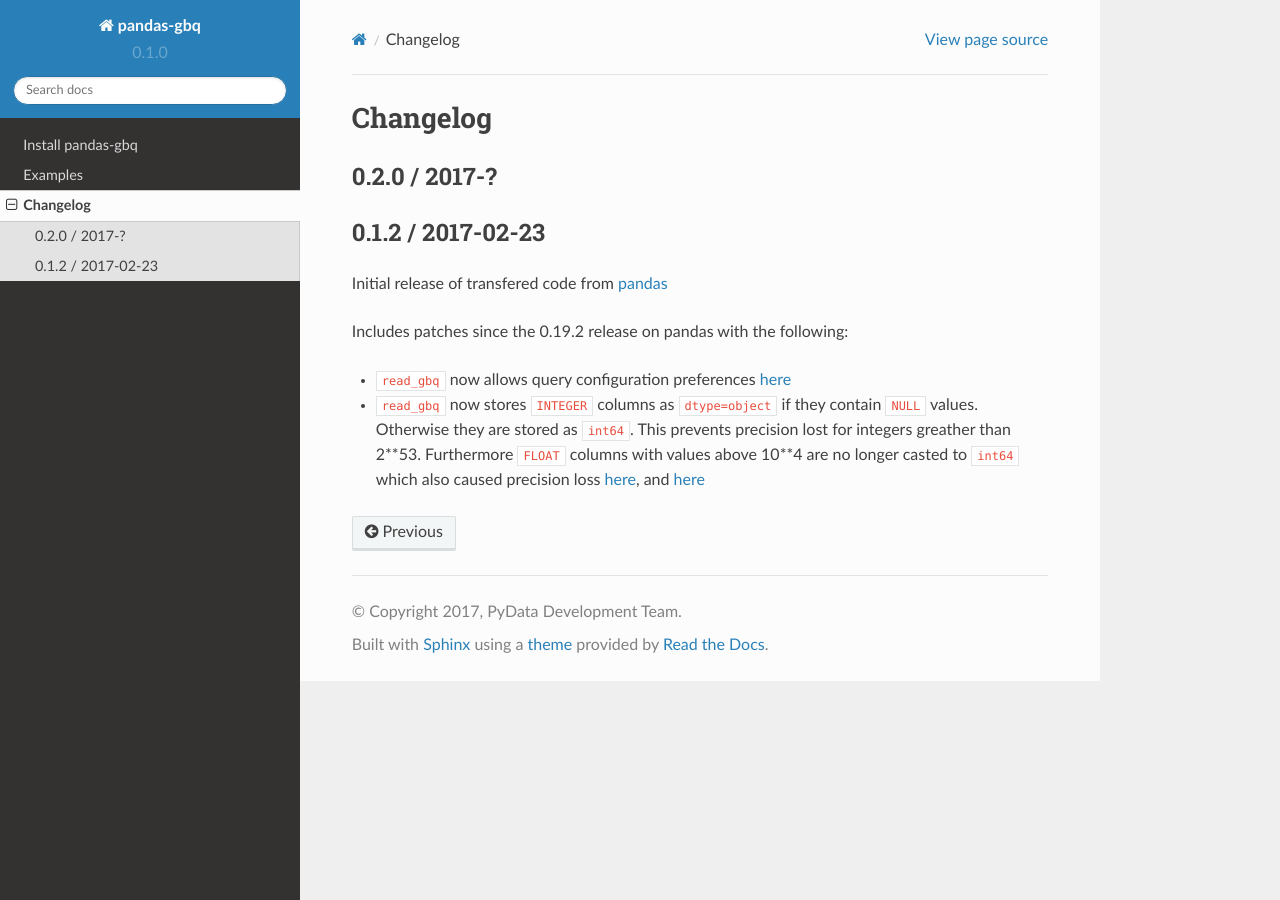
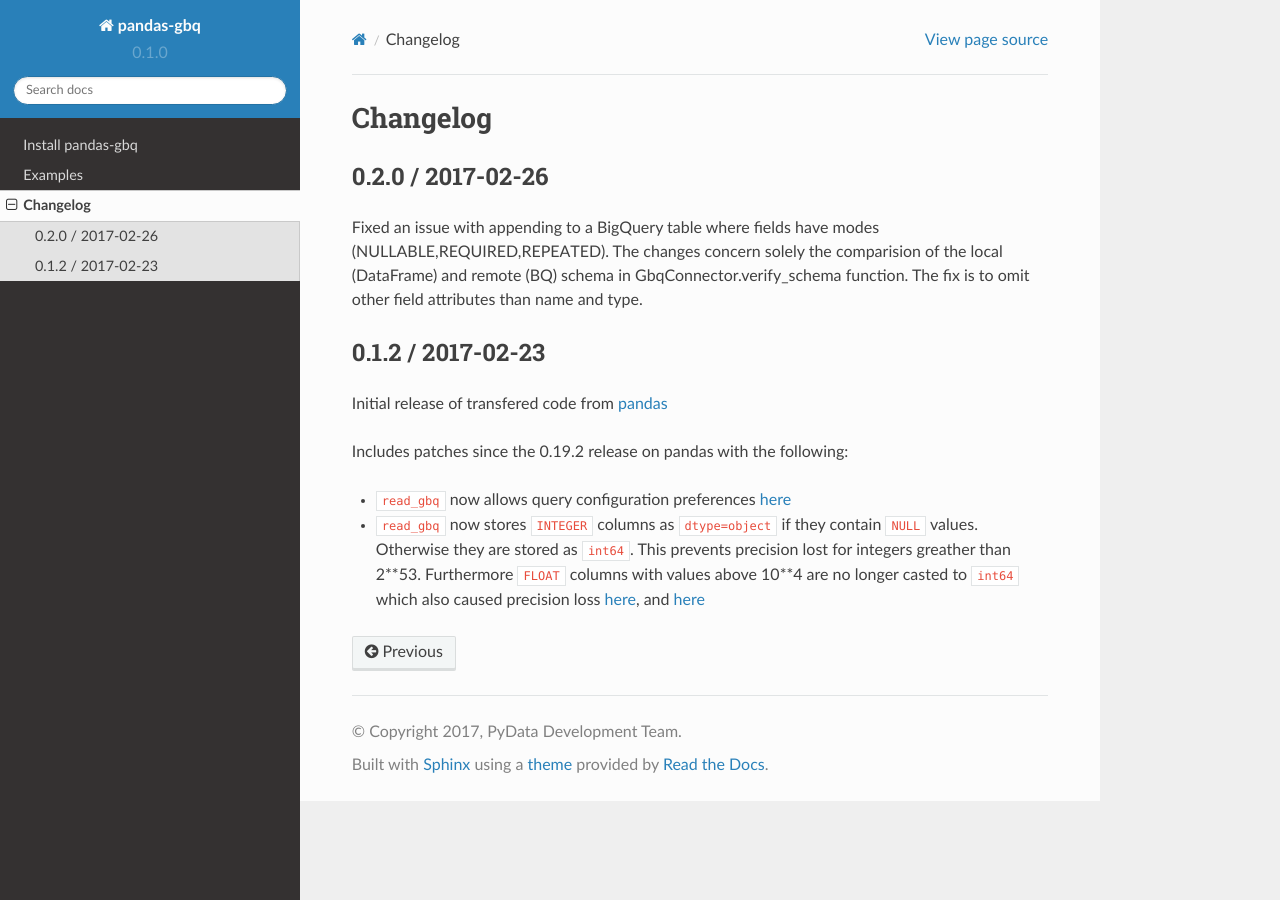
Before and after one commit to googleapis/python-bigquery-pandas, a Sphinx documentation site: the page built from docs/source/changelog.rst, in a window 1280 px wide. Built offline with Sphinx 7.4.7 and the Read the Docs theme 2.0.0, drawn with Linux system fonts in a browser that asks for light colours.

Commit message:
changelog for verify_schema changes

```diff
--- a/docs/source/changelog.rst
+++ b/docs/source/changelog.rst
@@ -1,8 +1,10 @@
 Changelog
 =========
 
-0.2.0 / 2017-?
+0.2.0 / 2017-02-26
 --------------
+
+Fixed an issue with appending to a BigQuery table where fields have modes (NULLABLE,REQUIRED,REPEATED). The changes concern solely the comparision of the local (DataFrame) and remote (BQ) schema in GbqConnector.verify_schema function. The fix is to omit other field attributes than name and type.
 
 0.1.2 / 2017-02-23
 ------------------
```
